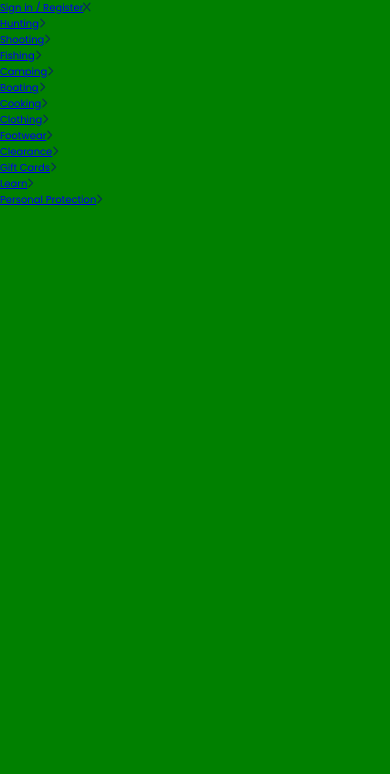
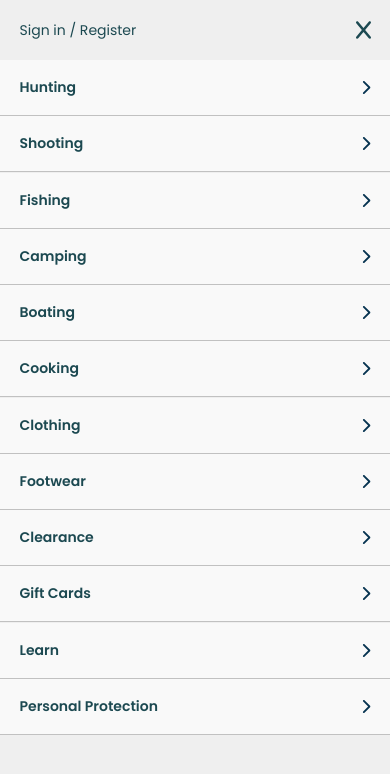
Before and after one commit to Andrewf9001/sportsman-warehouse-clone, a React (Vite) app: page / in a window 390 px wide. Both pictures are taken after a click on the icon 366 px from the left and 35 px from the top of the page. Shown: the top 774 px of the page. Built offline with nearby package versions, Linux system fonts and the light colour scheme.

Commit message:
setup mobile menu styles

```diff
--- a/src/styles/layout/navigation/mobile/_mobile-menu.scss
+++ b/src/styles/layout/navigation/mobile/_mobile-menu.scss
@@ -1,6 +1,54 @@
 .mobile-menu-container {
   width: 100vw;
   height: 100vh;
-  background-color: green;
+  background-color: #efefef;
   position: absolute;
+
+  a {
+    font-size: 14px;
+    color: #1c4951;
+    text-decoration: none;
+  }
+
+  .menu-header-wrapper {
+    display: flex;
+    justify-content: space-between;
+    align-items: center;
+    height: 60px;
+    padding: 0% 5%;
+
+    svg {
+      height: 20px;
+    }
+
+    a,
+    svg {
+      color: #1c4951;
+    }
+  }
+
+  .menu-items-wrapper {
+    display: grid;
+    grid-template-columns: 1fr;
+    overflow: scroll;
+    height: 80vh;
+
+    .nav-link-wrapper {
+      display: flex;
+      justify-content: space-between;
+      align-items: center;
+      height: 55px;
+      background-color: #f9f9f9;
+      border-bottom: 1px solid #c1c1c1;
+      padding: 0% 5%;
+
+      a {
+        font-weight: 600;
+      }
+
+      svg {
+        height: 15px;
+      }
+    }
+  }
 }
```
